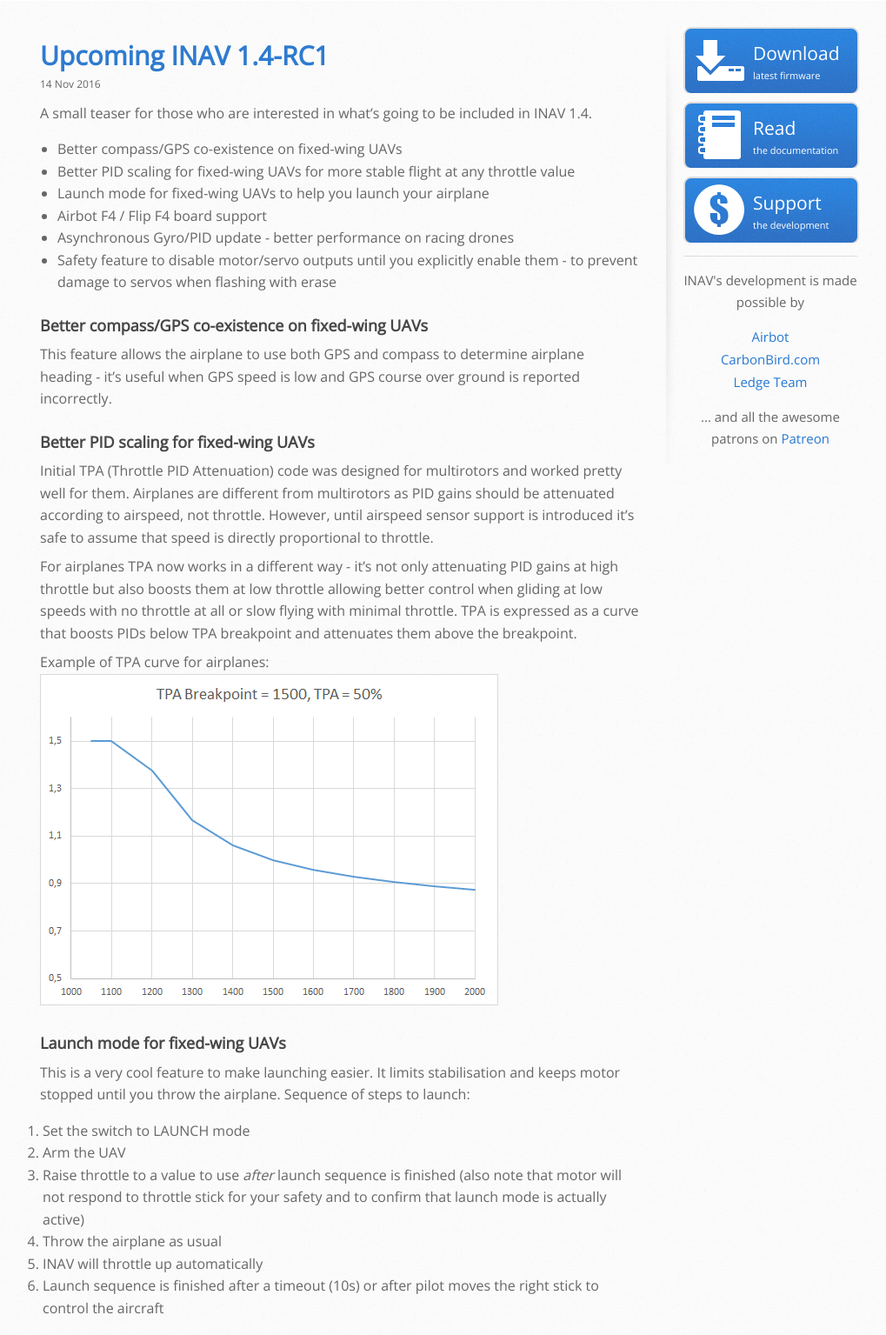
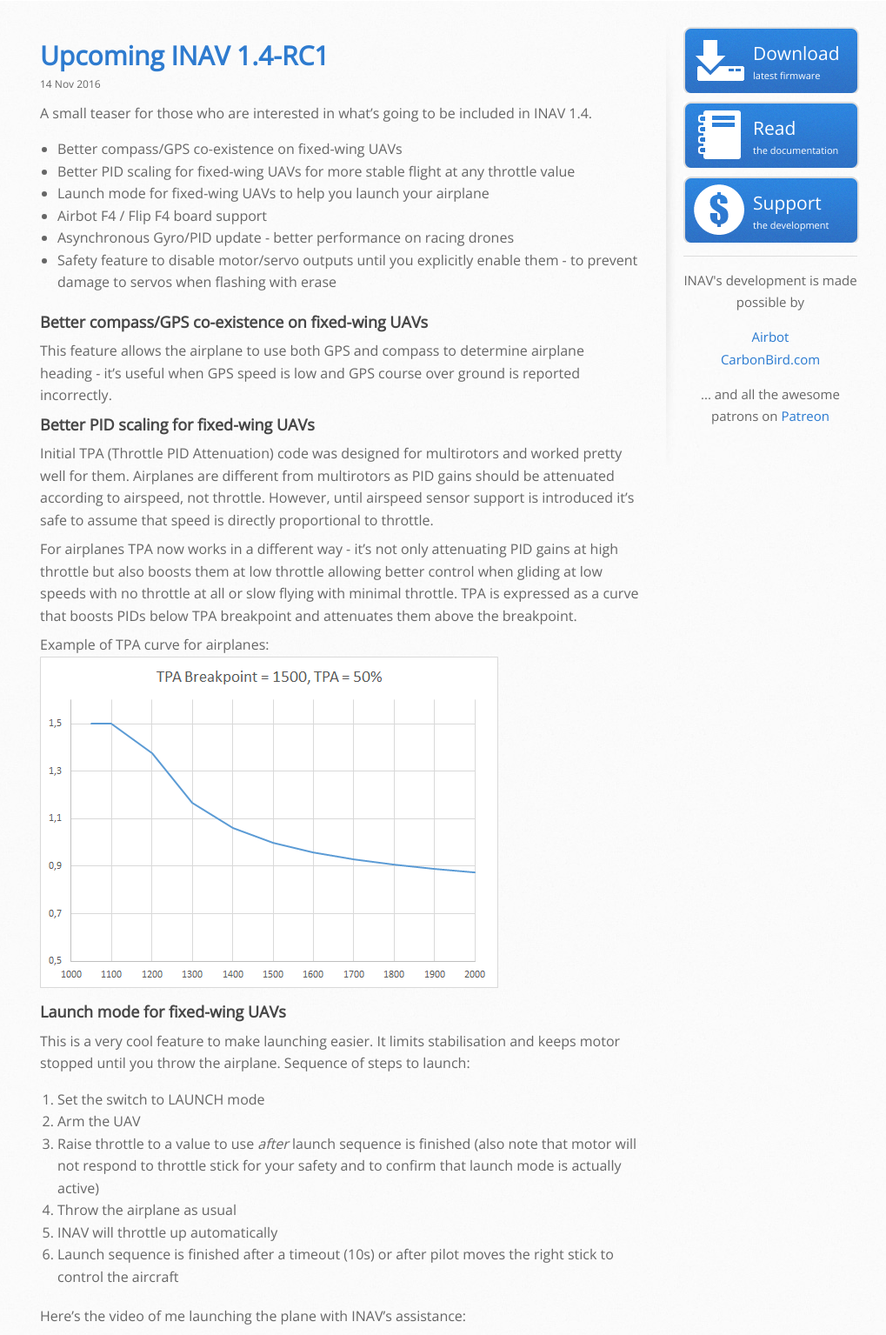
Before and after one commit to iNavFlight/iNavFlight.github.io, a Jekyll site: the page built from _posts/2016-11-14-upcoming-features.markdown, in a window 1280 px wide. Shown: the part 183-1718 px from the top of the page at 87% size, without its empty margins (124-1143 px from the left). Built offline with Jekyll 4.4.1, drawn with Linux system fonts in a browser that asks for light colours; grey boxes are pictures that could not be loaded.

Commit message:
Layout mods; Remove Ledge-Team from sponsors

```diff
--- a/_layouts/default.html
+++ b/_layouts/default.html
@@ -24,6 +24,7 @@
     <header>
       <div class="inner">
         <div class="buttons">
+        <!--a href="/team" title="Meet the team"><img src="/images/buttons/people.png"></a-->
         <a href="/supporting-inav" title="Support INAV"><img src="/images/buttons/patreon-icon.png"></a>
         <a href="https://github.com/iNavFlight/inav" title="INAV on GitHub" target="_blank"><img src="/images/buttons/GitHub-Mark-64px.png"></a>
         <a href="http://www.rcgroups.com/forums/showthread.php?t=2495732" title="INAV on RCGroups" target="_blank"><img src="/images/buttons/Balloon.png"></a>
@@ -53,7 +54,7 @@
           <p>INAV's development is made possible by</p>
           <p class="sponsor"><a href="http://shop.myairbot.com/" class="" target="_blank">Airbot</a></p>
           <p class="sponsor"><a href="http://www.carbonbird.com/" class="" target="_blank">CarbonBird.com</a></p>
-          <p class="sponsor"><a href="http://www.ledge-team.com/" class="" target="_blank">Ledge Team</a></p>
+          <!--p class="sponsor"><a href="http://www.ledge-team.com/" class="" target="_blank">Ledge Team</a></p-->
           <p>... and all the awesome patrons on <a href="https://www.patreon.com/inavflight" target="_blank">Patreon</a></p>
           </div>
         </aside>
--- a/stylesheets/stylesheet.css
+++ b/stylesheets/stylesheet.css
@@ -688,7 +688,7 @@ form {
 }
 
 #main-content h3 {
-  margin-top: 24px;
+  margin-top: 8px;
   margin-bottom: 8px;
   font-family: "Open Sans","Helvetica Neue",Helvetica,Arial,sans-serif;
   font-size: 18px;
@@ -747,7 +747,7 @@ ul {
 ol {
   list-style-position: inside;
   list-style: decimal;
-  padding-left: 3px;
+  padding-left: 20px;
 }
 
 dl dd {
```
